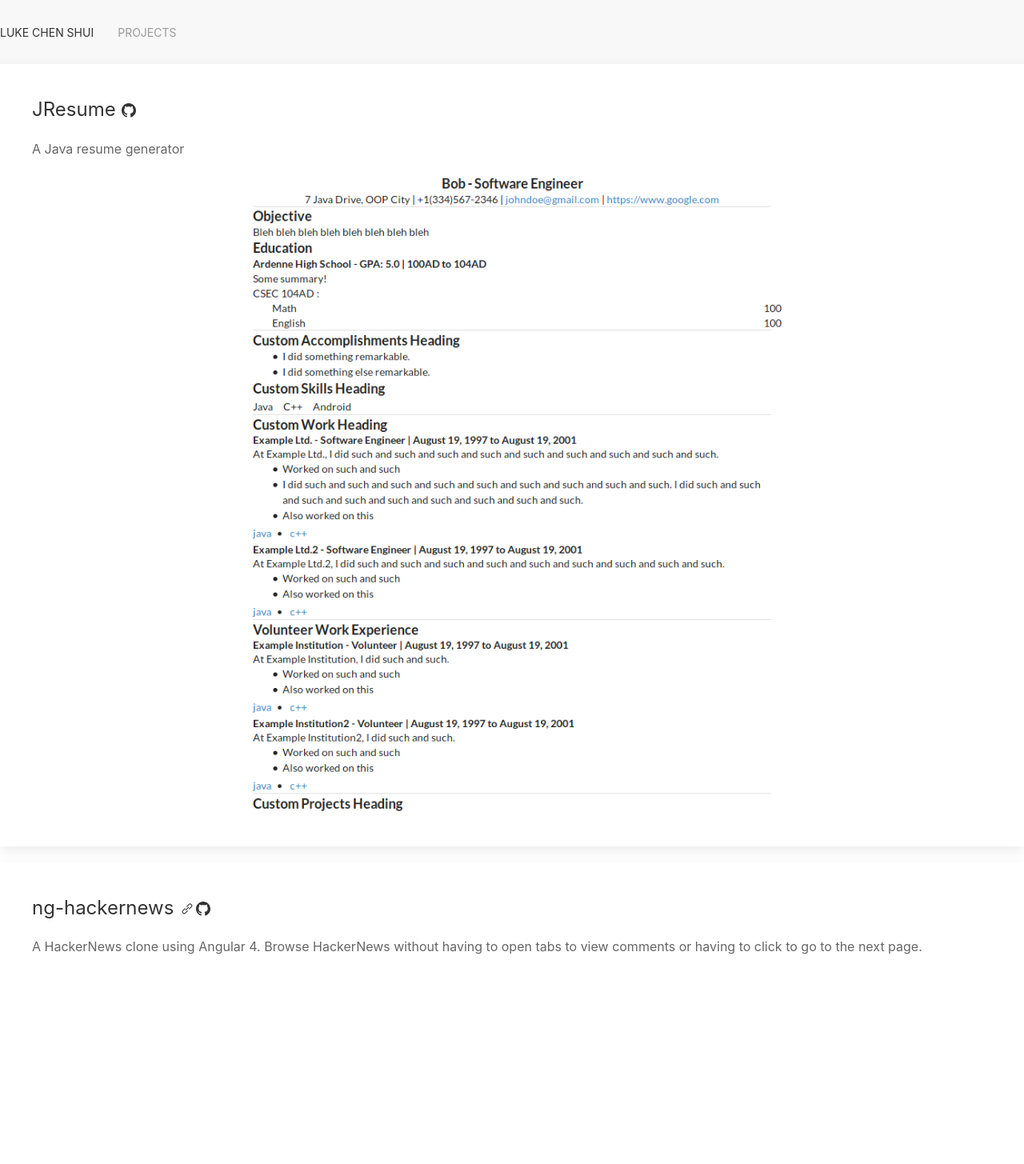
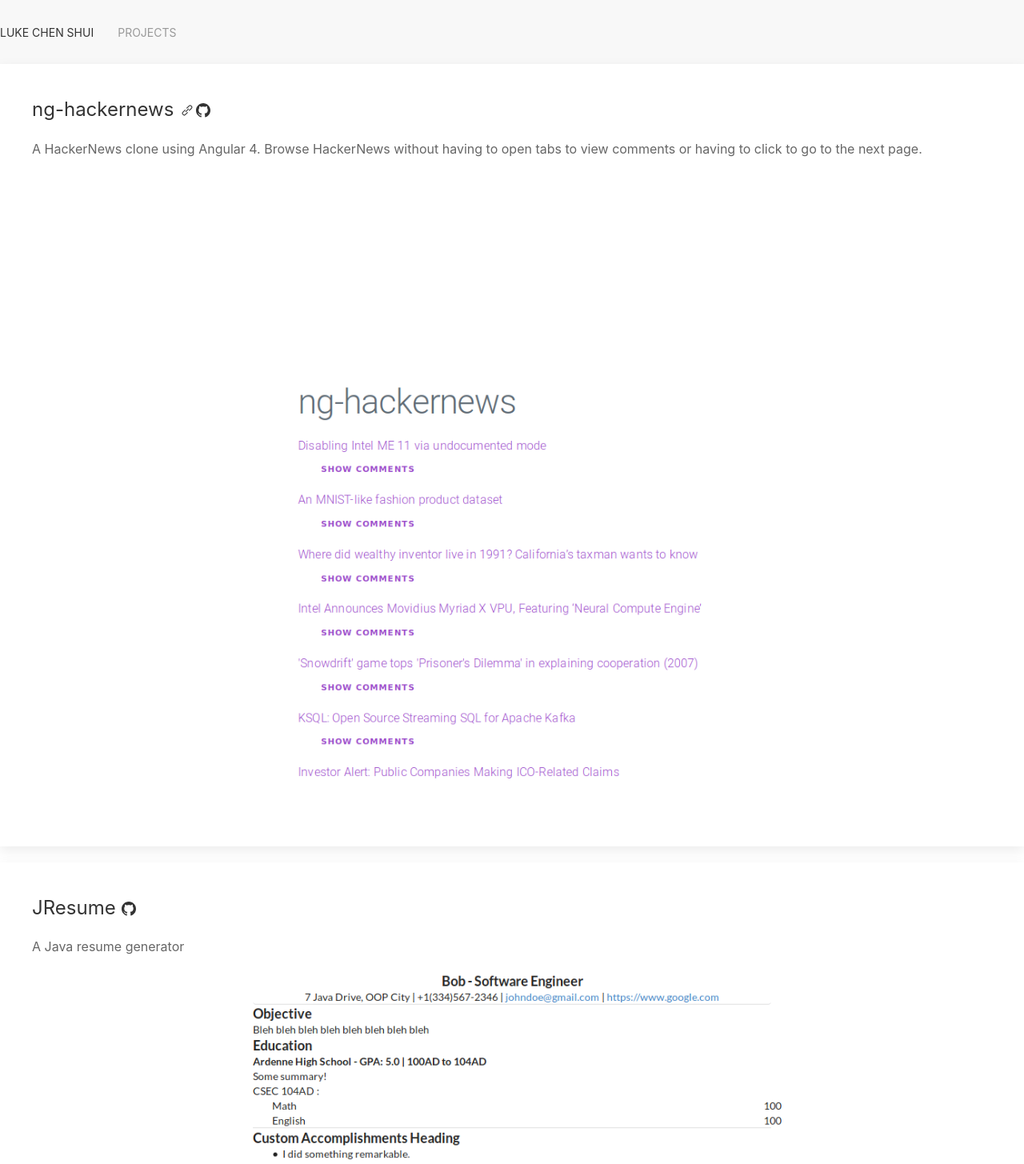
Before and after one commit to chenshuiluke/website, an Angular app: page /projects in a window 1280 px wide. Shown: the top 1455 px of the page at 80% size. Built offline with nearby package versions, Linux system fonts and the light colour scheme.

Commit message:
Changed favicon

```diff
--- a/src/app/projects/projects.component.ts
+++ b/src/app/projects/projects.component.ts
@@ -10,17 +10,17 @@
   constructor() {
     this.projects = [
       {
-        name:"JResume",
-        description: "A Java resume generator",
-        github_url: "https://github.com/chenshuiluke/jresume",
-        img: "assets/img/jresume.png"
-      },
-      {
         name:"ng-hackernews",
         description: "A HackerNews clone using Angular 4. Browse HackerNews without having to open tabs to view comments or having to click to go to the next page.",
         github_url: "https://github.com/chenshuiluke/ng-hackernews",
         url: "http://ng-hackernews.lukecs.com/",
         img: "assets/img/ng-hackernews.png"
+      },
+      {
+        name:"JResume",
+        description: "A Java resume generator",
+        github_url: "https://github.com/chenshuiluke/jresume",
+        img: "assets/img/jresume.png"
       }
     ];
   }
--- a/src/index.html
+++ b/src/index.html
@@ -6,7 +6,7 @@
   <base href="/">
 
   <meta name="viewport" content="width=device-width, initial-scale=1">
-  <link rel="icon" type="image/x-icon" href="favicon.ico">
+  <link rel="icon" type="image/x-icon" href="assets/favicon.png">
 </head>
 <body>
   <app-root></app-root>
```
Also changed, not shown: src/assets/favicon.png (added).
